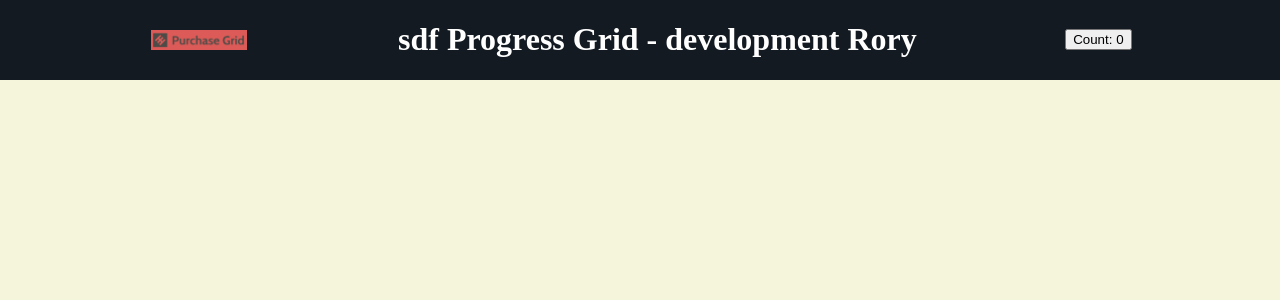
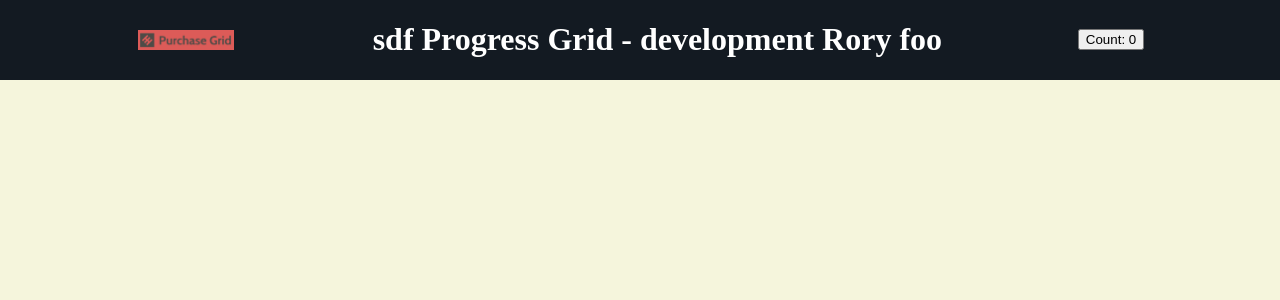
Before and after one commit to rorycawley/reactfromscratch, a React app: page / in a window 1280 px wide. Shown: the top 300 px of the page. Built offline with nearby package versions, Linux system fonts and the light colour scheme.

Commit message:
show husky and lint-staged - now fixed code

```diff
--- a/src/App.tsx
+++ b/src/App.tsx
@@ -24,11 +24,12 @@ export const Logo = styled.img`
 `
 
 export const App = () => {
+  const foo = 'foo'
   return (
     <Container>
       <Logo src={logo} alt="purchasegrid" />
       <h1>
-        sdf Progress Grid - {process.env.NODE_ENV} {process.env.name}
+        sdf Progress Grid - {process.env.NODE_ENV} {process.env.name} {foo}
       </h1>
       <ClickCounter />
     </Container>
```
